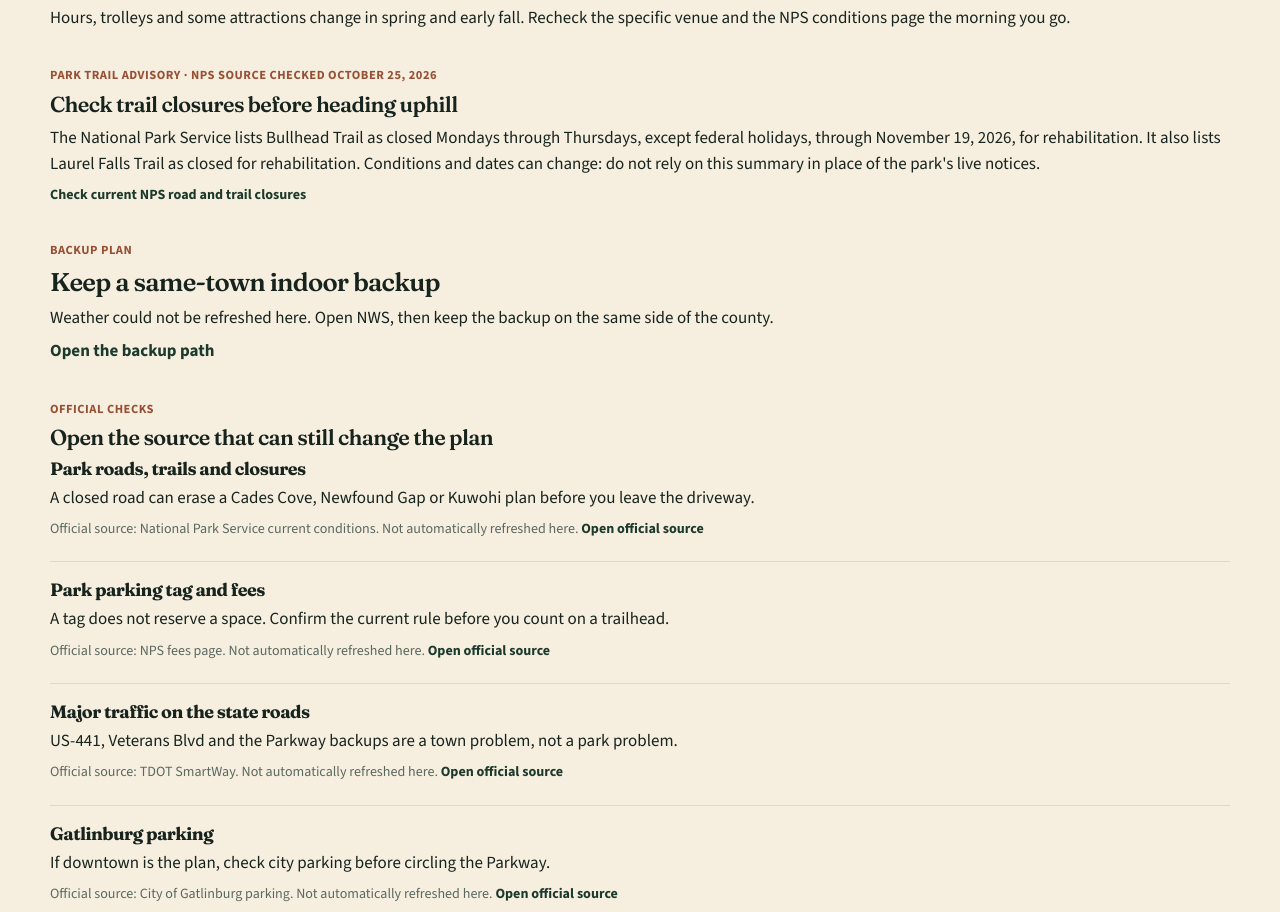
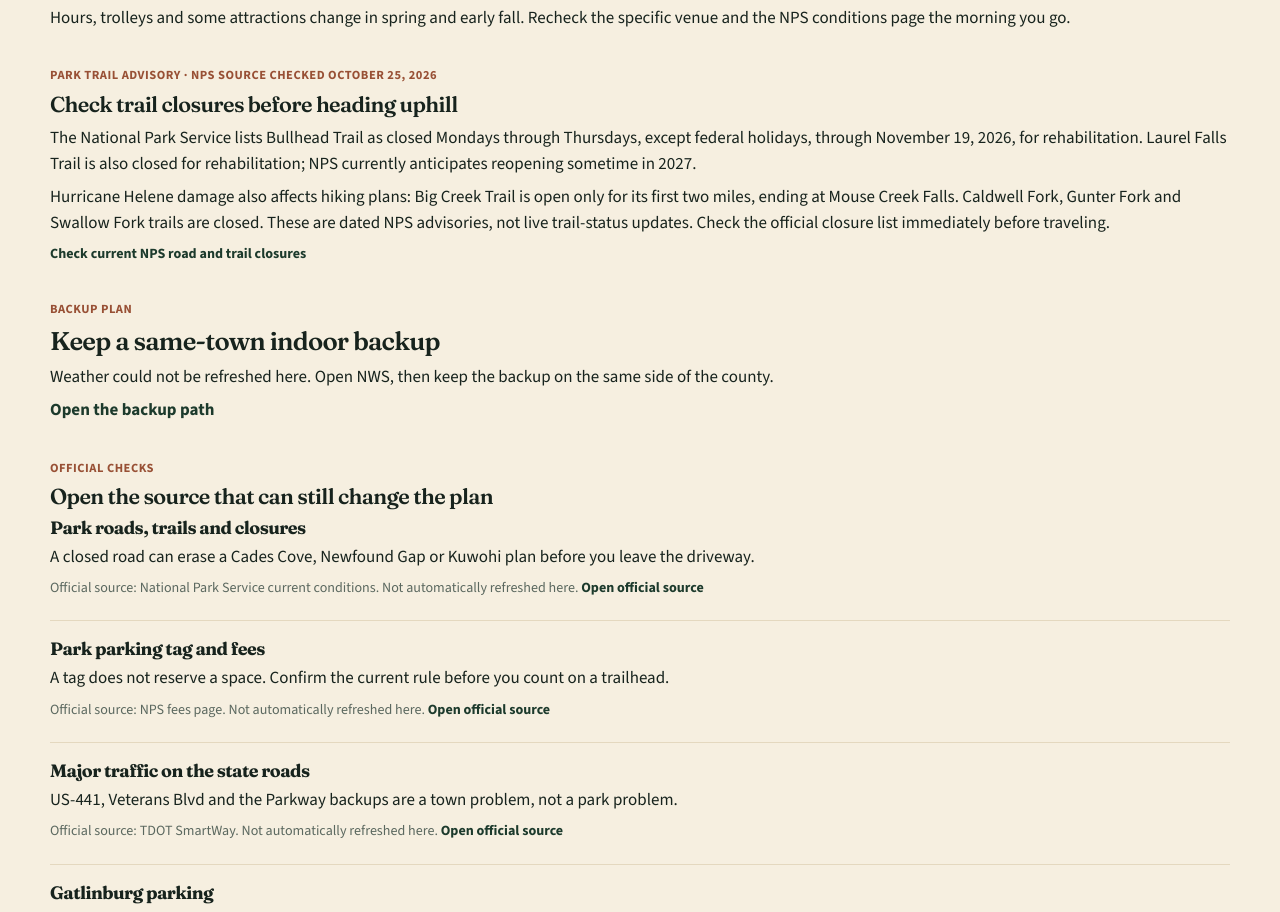
Before and after one commit to masondtorres/smokies-insider-guide, a Next.js app: page /today in a window 1280 px wide. Shown: the part 785-1697 px from the top of the page. Built offline with nearby package versions, Linux system fonts and the light colour scheme; no server answers.

Commit message:
Clarify NPS 2026 Helene trail closures in Smokies daily advisory

```diff
--- a/src/app/today/page.tsx
+++ b/src/app/today/page.tsx
@@ -65,7 +65,8 @@ export default async function TodayPage() {
         <section className="today-block">
           <p className="today-flag">Park trail advisory · NPS source checked October 25, 2026</p>
           <h2>Check trail closures before heading uphill</h2>
-          <p>The National Park Service lists Bullhead Trail as closed Mondays through Thursdays, except federal holidays, through November 19, 2026, for rehabilitation. It also lists Laurel Falls Trail as closed for rehabilitation. Conditions and dates can change: do not rely on this summary in place of the park's live notices.</p>
+          <p>The National Park Service lists Bullhead Trail as closed Mondays through Thursdays, except federal holidays, through November 19, 2026, for rehabilitation. Laurel Falls Trail is also closed for rehabilitation; NPS currently anticipates reopening sometime in 2027.</p>
+          <p>Hurricane Helene damage also affects hiking plans: Big Creek Trail is open only for its first two miles, ending at Mouse Creek Falls. Caldwell Fork, Gunter Fork and Swallow Fork trails are closed. These are dated NPS advisories, not live trail-status updates. Check the official closure list immediately before traveling.</p>
           <p className="today-meta"><a href="https://www.nps.gov/grsm/planyourvisit/temproadclose.htm" target="_blank" rel="noopener noreferrer">Check current NPS road and trail closures</a></p>
         </section>
         <section className="today-block today-backup">
```
